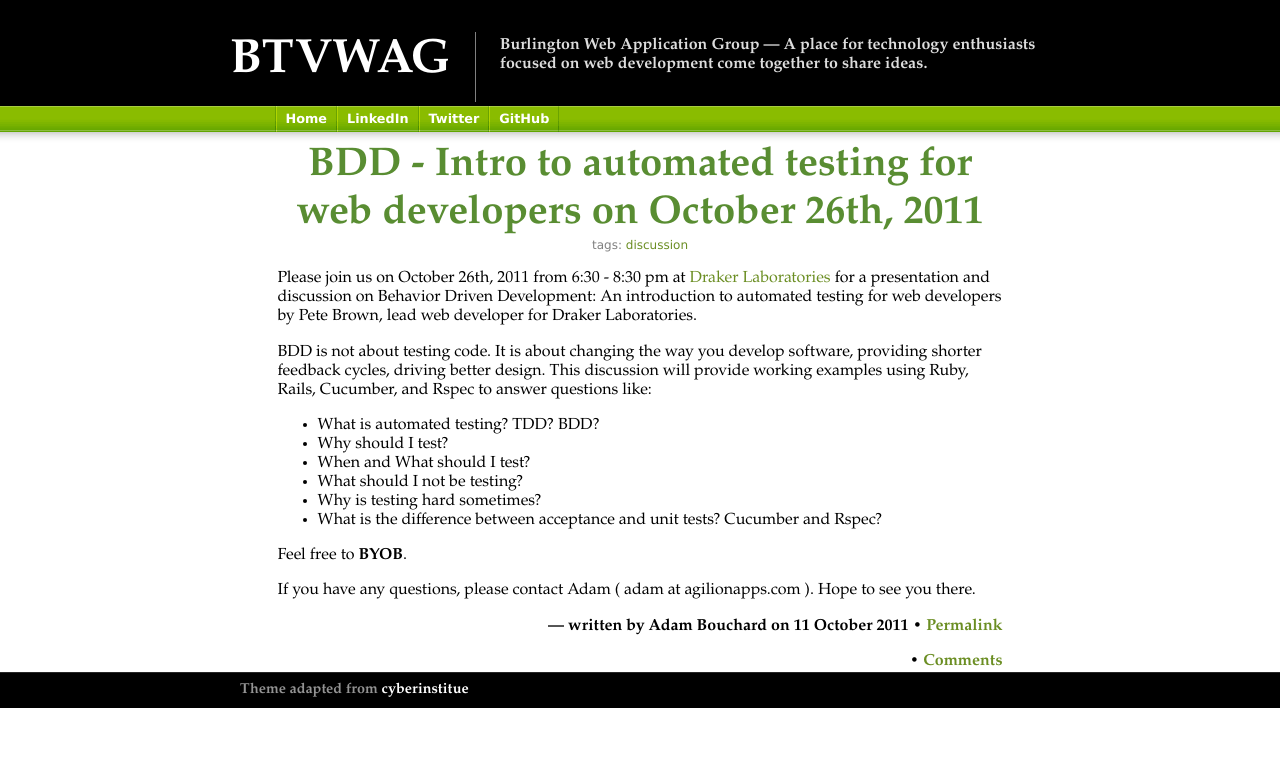
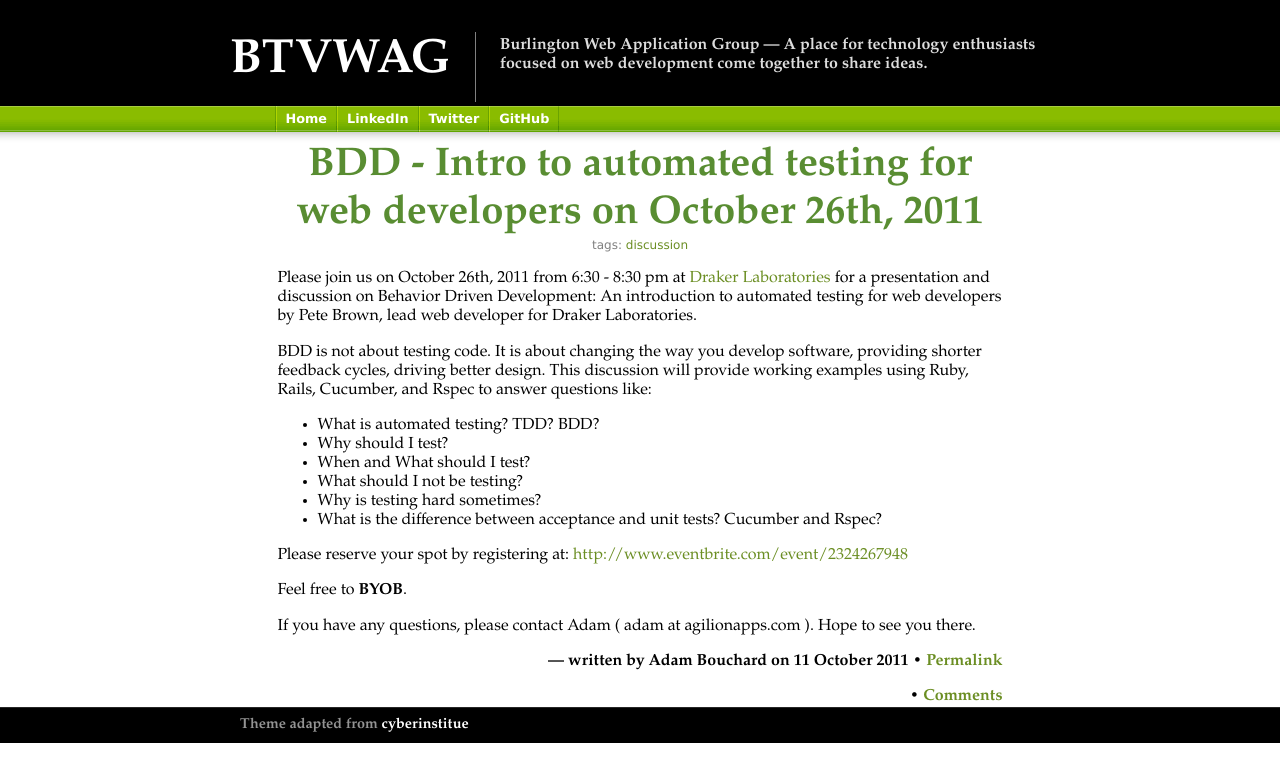
Before and after one commit to btvwag/btvwag.github.com, a Jekyll site: the page built from _posts/2011-10-11-oct26-meeting.md, in a window 1280 px wide. Shown: the top 782 px of the page. Built offline with Jekyll 4.4.1, drawn with Linux system fonts in a browser that asks for light colours; comment, search, counter and statistics services are not loaded.

Commit message:
added eventbrite link

```diff
--- a/_posts/2011-10-11-oct26-meeting.md
+++ b/_posts/2011-10-11-oct26-meeting.md
@@ -17,6 +17,7 @@ BDD is not about testing code. It is about changing the way you develop software
 * Why is testing hard sometimes?
 * What is the difference between acceptance and unit tests? Cucumber and Rspec?
 
+Please reserve your spot by registering at: [http://www.eventbrite.com/event/2324267948](http://www.eventbrite.com/event/2324267948)
 
 Feel free to __BYOB__.
 
```
